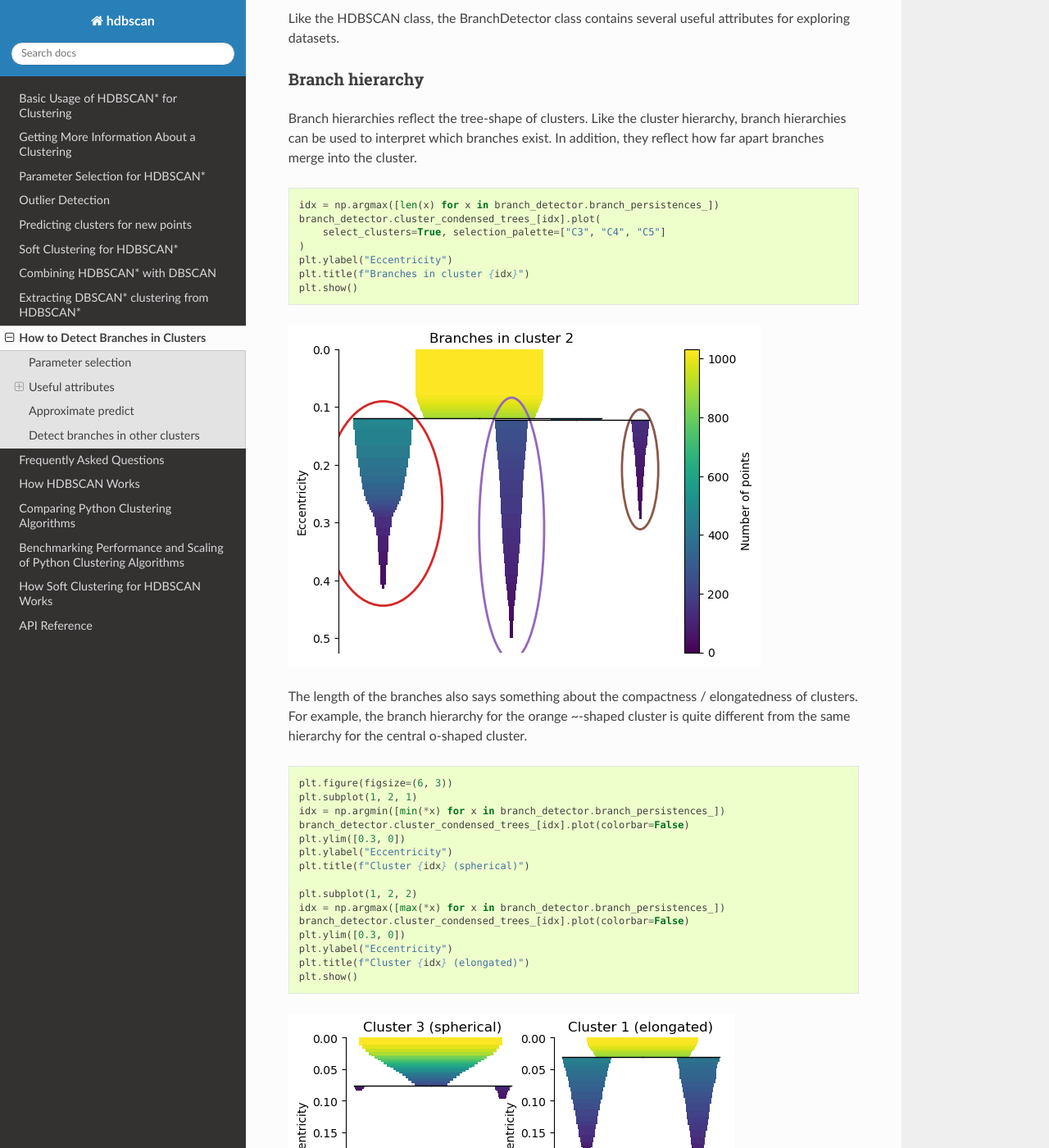
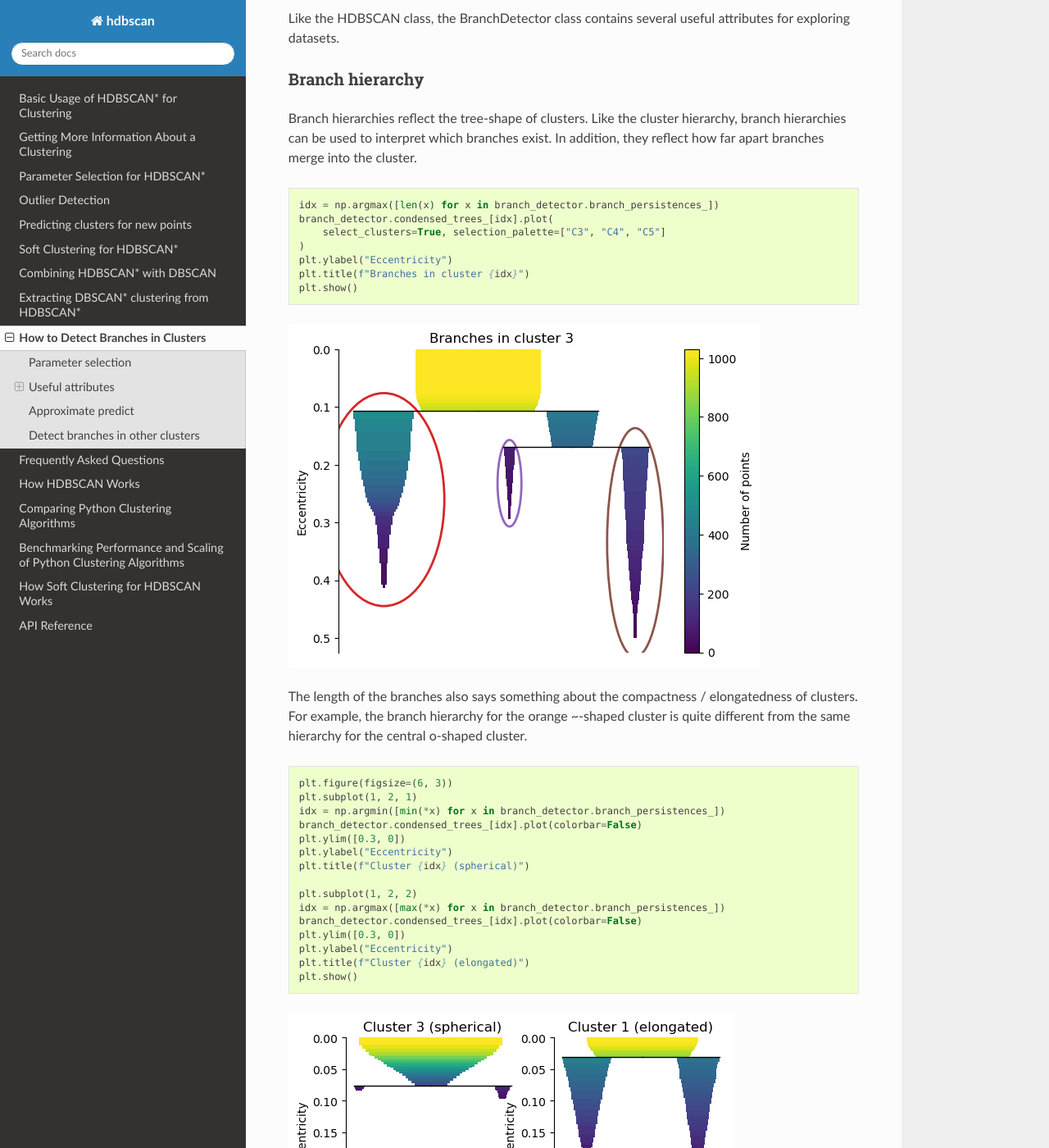
Before and after one commit to scikit-learn-contrib/hdbscan, a Sphinx documentation site: the page built from docs/how_to_detect_branches.rst, in a window 1280 px wide and 1400 px high, scrolled down 5201 px. Shown: the whole window at 82% size. Built offline with Sphinx 7.4.7 and the Read the Docs theme 3.1.0, drawn with Linux system fonts in a browser that asks for light colours; formulas are drawn with MathJax 3; some of the changed text lies outside the part shown.

Commit message:
rename branch attributes

```diff
--- a/docs/how_to_detect_branches.rst
+++ b/docs/how_to_detect_branches.rst
@@ -231,7 +231,7 @@
 .. code:: ipython3
 
     idx = np.argmax([len(x) for x in branch_detector.branch_persistences_])
-    branch_detector.cluster_condensed_trees_[idx].plot(
+    branch_detector.condensed_trees_[idx].plot(
         select_clusters=True, selection_palette=["C3", "C4", "C5"]
     )
     plt.ylabel("Eccentricity")
@@ -253,14 +253,14 @@
     plt.figure(figsize=(6, 3))
     plt.subplot(1, 2, 1)
     idx = np.argmin([min(*x) for x in branch_detector.branch_persistences_])
-    branch_detector.cluster_condensed_trees_[idx].plot(colorbar=False)
+    branch_detector.condensed_trees_[idx].plot(colorbar=False)
     plt.ylim([0.3, 0])
     plt.ylabel("Eccentricity")
     plt.title(f"Cluster {idx} (spherical)")
 
     plt.subplot(1, 2, 2)
     idx = np.argmax([max(*x) for x in branch_detector.branch_persistences_])
-    branch_detector.cluster_condensed_trees_[idx].plot(colorbar=False)
+    branch_detector.condensed_trees_[idx].plot(colorbar=False)
     plt.ylim([0.3, 0])
     plt.ylabel("Eccentricity")
     plt.title(f"Cluster {idx} (elongated)")
@@ -287,7 +287,7 @@
 
 .. code:: ipython3
 
-    g = branch_detector.cluster_approximation_graph_
+    g = branch_detector.approximation_graph_
     g.plot(positions=data, node_size=5, edge_width=0.2, edge_alpha=0.2)
     plt.show()
 
```
Also changed, not shown: other parts of docs/how_to_detect_branches.rst (+1 -2 lines), docs/images/how_to_detect_branches_13_0.png, docs/images/how_to_detect_branches_17_0.png, docs/images/how_to_detect_branches_19_0.png, docs/images/how_to_detect_branches_21_0.png, docs/images/how_to_detect_branches_23_0.png, docs/images/how_to_detect_branches_25_0.png, docs/images/how_to_detect_branches_3_0.png, docs/images/how_to_detect_branches_5_0.png, docs/images/how_to_detect_branches_7_0.png, docs/images/how_to_detect_branches_9_0.png, 4 other files.
